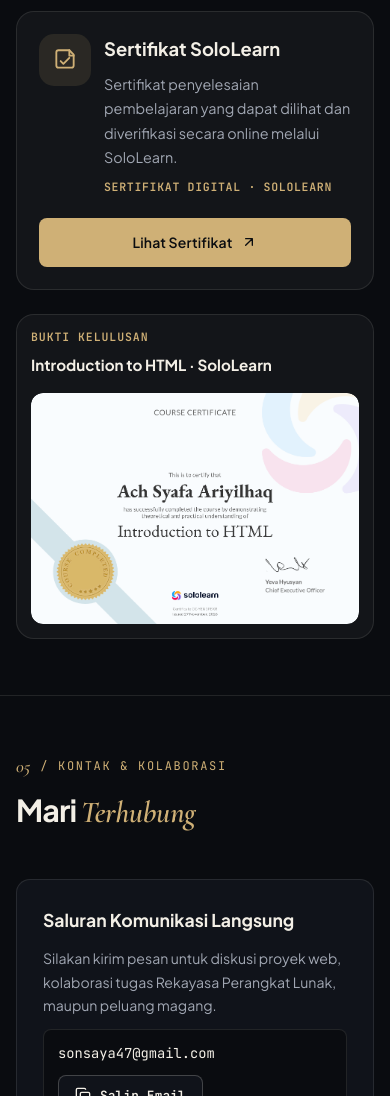
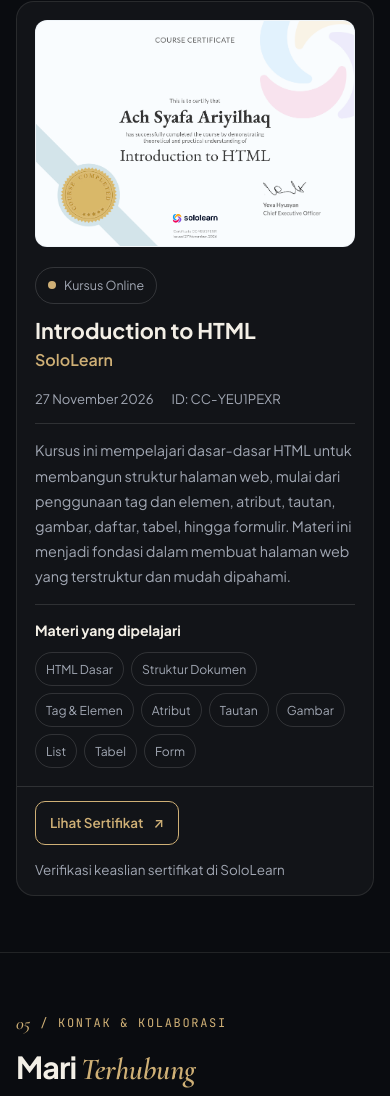
Before and after one commit to sonsaya47-aril/portfolio-Aril, a plain HTML site: page index.html in a window 390 px wide. Shown: the part 5405-6501 px from the top of the page. Drawn offline with nearby package versions, Linux system fonts and the light colour scheme.

Commit message:
Add files via upload

```diff
--- a/index.html
+++ b/index.html
@@ -446,32 +446,33 @@
       </div>
 
       <div class="container">
-        <article class="certificate-card reveal" aria-labelledby="certificate-title">
-          <div class="certificate-card__content">
-            <div class="certificate-card__icon" aria-hidden="true">
-              <svg viewBox="0 0 24 24" fill="none" stroke="currentColor" stroke-width="1.7" stroke-linecap="round" stroke-linejoin="round"><path d="M8 3h8l4 4v10a2 2 0 0 1-2 2H6a2 2 0 0 1-2-2V5a2 2 0 0 1 2-2h2Z"/><path d="M16 3v5h4M8 13l2.5 2.5L16 10"/></svg>
-            </div>
-            <div>
-              <h3 id="certificate-title">Sertifikat SoloLearn</h3>
-              <p>Sertifikat penyelesaian pembelajaran yang dapat dilihat dan diverifikasi secara online melalui SoloLearn.</p>
-              <span class="certificate-card__meta">SERTIFIKAT DIGITAL · SOLOLEARN</span>
+        <article class="certificate-showcase reveal" aria-labelledby="certificate-title">
+          <div class="certificate-showcase__main">
+            <a class="certificate-showcase__image" href="sertifikat-sololearn-html.png" target="_blank" rel="noopener noreferrer" aria-label="Buka sertifikat Introduction to HTML ukuran penuh">
+              <img src="sertifikat-sololearn-html.png" alt="Sertifikat Introduction to HTML dari SoloLearn atas nama Ach Syafa Ariyilhaq" loading="lazy">
+            </a>
+            <div class="certificate-showcase__details">
+              <span class="certificate-showcase__badge"><span></span> Kursus Online</span>
+              <h3 id="certificate-title">Introduction to HTML</h3>
+              <p class="certificate-showcase__provider">SoloLearn</p>
+              <div class="certificate-showcase__meta">
+                <span>27 November 2026</span>
+                <span>ID: CC-YEU1PEXR</span>
+              </div>
+              <p class="certificate-showcase__description">Kursus ini mempelajari dasar-dasar HTML untuk membangun struktur halaman web, mulai dari penggunaan tag dan elemen, atribut, tautan, gambar, daftar, tabel, hingga formulir. Materi ini menjadi fondasi dalam membuat halaman web yang terstruktur dan mudah dipahami.</p>
+              <div class="certificate-showcase__learning">
+                <strong>Materi yang dipelajari</strong>
+                <div class="certificate-showcase__tags">
+                  <span>HTML Dasar</span><span>Struktur Dokumen</span><span>Tag &amp; Elemen</span><span>Atribut</span><span>Tautan</span><span>Gambar</span><span>List</span><span>Tabel</span><span>Form</span>
+                </div>
+              </div>
             </div>
           </div>
-          <a class="btn btn--primary" href="https://www.sololearn.com/certificates/CC-YEU1PEXR" target="_blank" rel="noopener noreferrer">
-            Lihat Sertifikat
-            <svg viewBox="0 0 24 24" fill="none" stroke="currentColor" stroke-width="2" stroke-linecap="round" stroke-linejoin="round" aria-hidden="true"><path d="M7 17 17 7M7 7h10v10"/></svg>
-          </a>
+          <div class="certificate-showcase__footer">
+            <a class="certificate-showcase__link" href="https://www.sololearn.com/certificates/CC-YEU1PEXR" target="_blank" rel="noopener noreferrer">Lihat Sertifikat <span aria-hidden="true">↗</span></a>
+            <span>Verifikasi keaslian sertifikat di SoloLearn</span>
+          </div>
         </article>
-
-        <figure class="certificate-preview reveal">
-          <figcaption class="certificate-preview__caption">
-            <span>BUKTI KELULUSAN</span>
-            <strong>Introduction to HTML · SoloLearn</strong>
-          </figcaption>
-          <a href="sertifikat-sololearn-html.png" target="_blank" rel="noopener noreferrer" aria-label="Buka gambar sertifikat ukuran penuh">
-            <img src="sertifikat-sololearn-html.png" alt="Sertifikat SoloLearn Introduction to HTML atas nama Ach Syafa Ariyilhaq" loading="lazy">
-          </a>
-        </figure>
       </div>
     </section>
 
--- a/style.css
+++ b/style.css
@@ -2721,3 +2721,25 @@ body { background-image:none !important; }
   transition: transform .25s ease;
 }
 .certificate-preview a:hover img { transform: scale(1.01); }
+
+
+/* Compact SoloLearn certificate showcase */
+.certificate-showcase { margin: 1.5rem auto 0; max-width: 1080px; overflow: hidden; border: 1px solid var(--border, rgba(255,255,255,.12)); border-radius: 18px; background: var(--surface, rgba(255,255,255,.035)); }
+.certificate-showcase__main { display: grid; grid-template-columns: minmax(0, .95fr) minmax(0, 1fr); gap: clamp(20px, 3vw, 34px); align-items: center; padding: clamp(18px, 2.5vw, 26px); }
+.certificate-showcase__image { display: block; overflow: hidden; border-radius: 12px; background: #eef3f8; border: 1px solid rgba(255,255,255,.12); }
+.certificate-showcase__image img { display: block; width: 100%; max-height: 330px; object-fit: contain; transition: transform .25s ease; }
+.certificate-showcase__image:hover img { transform: scale(1.015); }
+.certificate-showcase__badge { display: inline-flex; align-items: center; gap: 8px; padding: 7px 12px; border: 1px solid var(--line, rgba(255,255,255,.14)); border-radius: 999px; color: var(--text-muted); font-size: .78rem; }
+.certificate-showcase__badge span { width: 8px; height: 8px; border-radius: 50%; background: var(--accent, #cfb076); }
+.certificate-showcase__details h3 { margin: 14px 0 4px; font-size: clamp(1.35rem, 2.2vw, 1.8rem); line-height: 1.2; }
+.certificate-showcase__provider { margin: 0; color: var(--accent, #cfb076); font-weight: 600; }
+.certificate-showcase__meta { display: flex; flex-wrap: wrap; gap: 8px 18px; margin: 14px 0; color: var(--text-muted); font-size: .82rem; }
+.certificate-showcase__description { margin: 0; padding: 14px 0; border-top: 1px solid var(--line, rgba(255,255,255,.12)); border-bottom: 1px solid var(--line, rgba(255,255,255,.12)); color: var(--text-muted); font-size: .9rem; line-height: 1.75; }
+.certificate-showcase__learning { padding-top: 14px; }
+.certificate-showcase__learning strong { display: block; margin-bottom: 10px; font-size: .88rem; }
+.certificate-showcase__tags { display: flex; flex-wrap: wrap; gap: 7px; }
+.certificate-showcase__tags span { padding: 6px 10px; border: 1px solid var(--line, rgba(255,255,255,.13)); border-radius: 999px; color: var(--text-muted); font-size: .76rem; }
+.certificate-showcase__footer { display: flex; align-items: center; flex-wrap: wrap; gap: 14px 22px; padding: 14px clamp(18px, 2.5vw, 26px); border-top: 1px solid var(--line, rgba(255,255,255,.12)); color: var(--text-muted); font-size: .84rem; }
+.certificate-showcase__link { display: inline-flex; align-items: center; gap: 10px; padding: 10px 14px; border: 1px solid var(--accent, #cfb076); border-radius: 10px; color: var(--accent, #cfb076); text-decoration: none; font-weight: 600; transition: background .2s ease; }
+.certificate-showcase__link:hover { background: rgba(207,176,118,.1); }
+@media (max-width: 760px) { .certificate-showcase__main { grid-template-columns: 1fr; } .certificate-showcase__image img { max-height: 260px; } }
```
